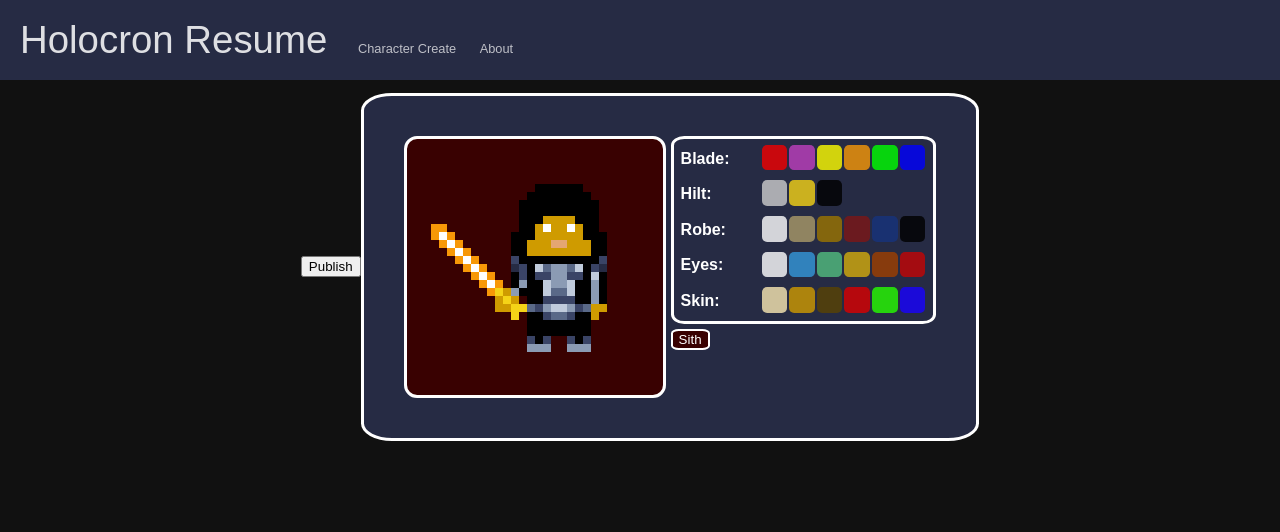
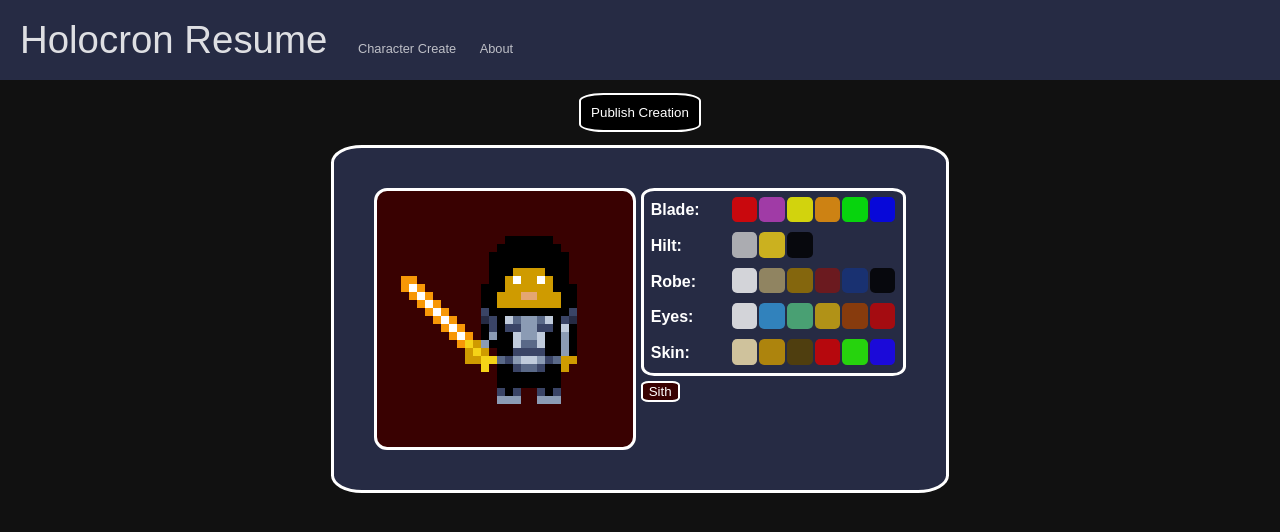
Before and after one commit to LeviOrtega/HoloFrontEnd, a React (Create React App) app: page /character-create in a window 1280 px wide. Shown: the top 532 px of the page. Built offline with nearby package versions, Linux system fonts and the light colour scheme; a web font is replaced by a local one.

Commit message:
fixed main page and made publish button nicer, need to figure out a way to redirect to new page after publishing

```diff
--- a/src/components/CharacterCreate.css
+++ b/src/components/CharacterCreate.css
@@ -1,6 +1,7 @@
 .Main-Container{
 
   display: flex;
+  flex-direction: column;
   align-items: center;
   justify-content: center;
   margin-top: 1%;
@@ -9,6 +10,24 @@
 
 
 
+}
+
+.publish{
+  background-color: black;
+  margin-bottom: 1%;
+  align-self: center;
+  padding:10px;
+  font-family: 'SMW Text 2 NC', sans-serif;
+  text-align: center;
+  font-size: auto;
+  color: white;
+  border-radius: 20%;
+  border-style: solid;
+  border-color: white;
+
+}
+.publish:hover{
+  cursor: pointer;
 }
 
 .CharacterCreate {
@@ -71,6 +90,8 @@
     border-style: solid;
     border-color: white;
   }
+
+
   .is-sith-button:hover{
     cursor: pointer;
   }
--- a/src/components/CharacterCreate.js
+++ b/src/components/CharacterCreate.js
@@ -3,7 +3,7 @@ import './CharacterCreate.css'
 import AssetManager from './AssetManager'
 import {BladeColors, HiltColors, RobeColors, EyeColors, SkinColors, BackgroundColors} from '../resources/Colors'
 import Character from '../resources/Character'
-
+//import { Link } from 'react-router-dom'
 import { firestore} from '../Firebase';
 import { doc, setDoc } from "firebase/firestore";
 
@@ -94,8 +94,17 @@ class CharacterCreate extends React.Component {
 
 
       <div className="Main-Container">
-        <button onClick={() => this.publish()}> Publish </button>
+
+
+       <button className="publish" onClick={() => this.publish()}>
+         {/* <Link className="link-to-preview" to={"/preview/" + this.state.uuid} style={{textDecoration:"none"}}>
+          Publish Creation
+        </Link>  */}
+        Publish Creation
+        </button>
+
         <div className="CharacterCreate" >
+
 
 
 
@@ -124,6 +133,7 @@ class CharacterCreate extends React.Component {
             <AssetManager className ="Skin-Assets" title={"Skin:"} buttonCount={6} colorArray={SkinColors} onClick={(i) => this.handleSkinChange(i)}/>
 
           </div>
+
           <button className="is-sith-button" style={{backgroundColor: this.state.backgroundColor}} onClick={() => this.handleFactionChange()}><div>{this.state.isSith ? "Sith" : "Jedi"}</div> </button>
 
         </div>
--- a/src/components/MicroPreview.js
+++ b/src/components/MicroPreview.js
@@ -26,7 +26,7 @@ class MicroPreview extends React.Component{
 
     render(){
         return(
-            <div style={{backgroundColor: this.state.backgroundColor}}>
+            <div style={{backgroundColor: this.state.backgroundColor, borderRadius: "10%", border: "white", borderStyle:"solid"}}>
                 <Character
                   bladeColor = {this.state.bladeColor}
                   hiltColor = {this.state.hiltColor}
--- a/src/pages/Main.js
+++ b/src/pages/Main.js
@@ -29,7 +29,7 @@ class Main extends React.Component{
             //console.log(doc.id, " => ", doc.data());
             this.setState({
                 microPreviewList: [...this.state.microPreviewList,
-                <li key={doc.id} style={{listStyleType:"none", border: "white", borderStyle:"solid"}}>
+                <li key={doc.id} style={{listStyleType:"none"}}>
                     <Link className="link-to-preview" to={"/preview/" + doc.id} style={{textDecoration:"none"}}>
                         <MicroPreview
                         bladeColor = {doc.data().bladeColor}
@@ -57,14 +57,17 @@ class Main extends React.Component{
 
     render() {
         return (
-        <div style={{}}>
+        <div style={{display: "flex", flexDirection: "column", justifyContent: "center", alignItems: "center", padding: "10px"}}>
+        <h2 style={{color:"white"}}>Community Creations</h2>
         <div className="list-container" style ={{width: "90%"}}>
 
             <ul style={{
 
                 display:"grid",
                 gridTemplateColumns:"1fr 1fr 1fr 1fr 1fr",
-                gap:"10px"
+                gap:"10px",
+                margin: "0",
+                padding: "0"
             }}
 
 
```
